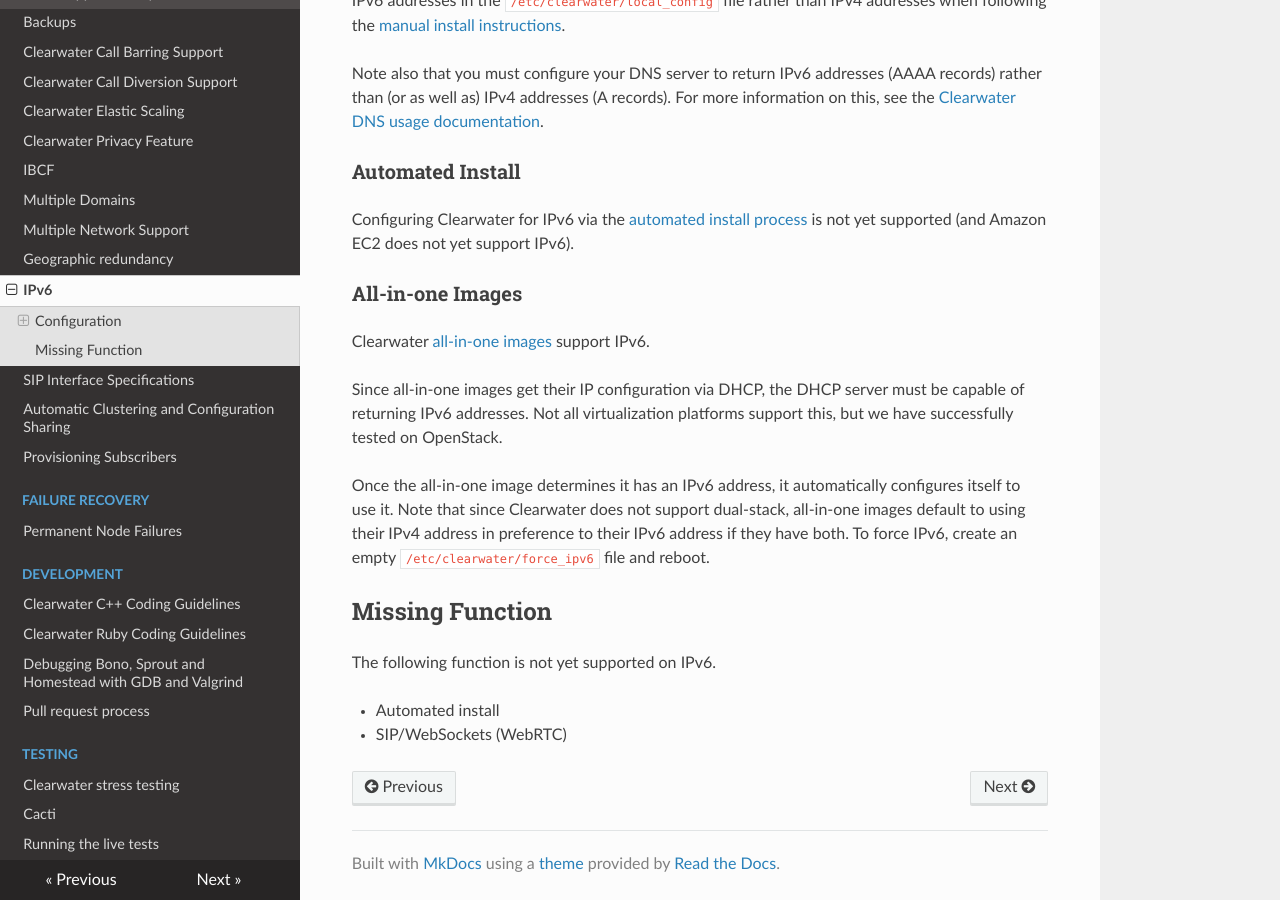
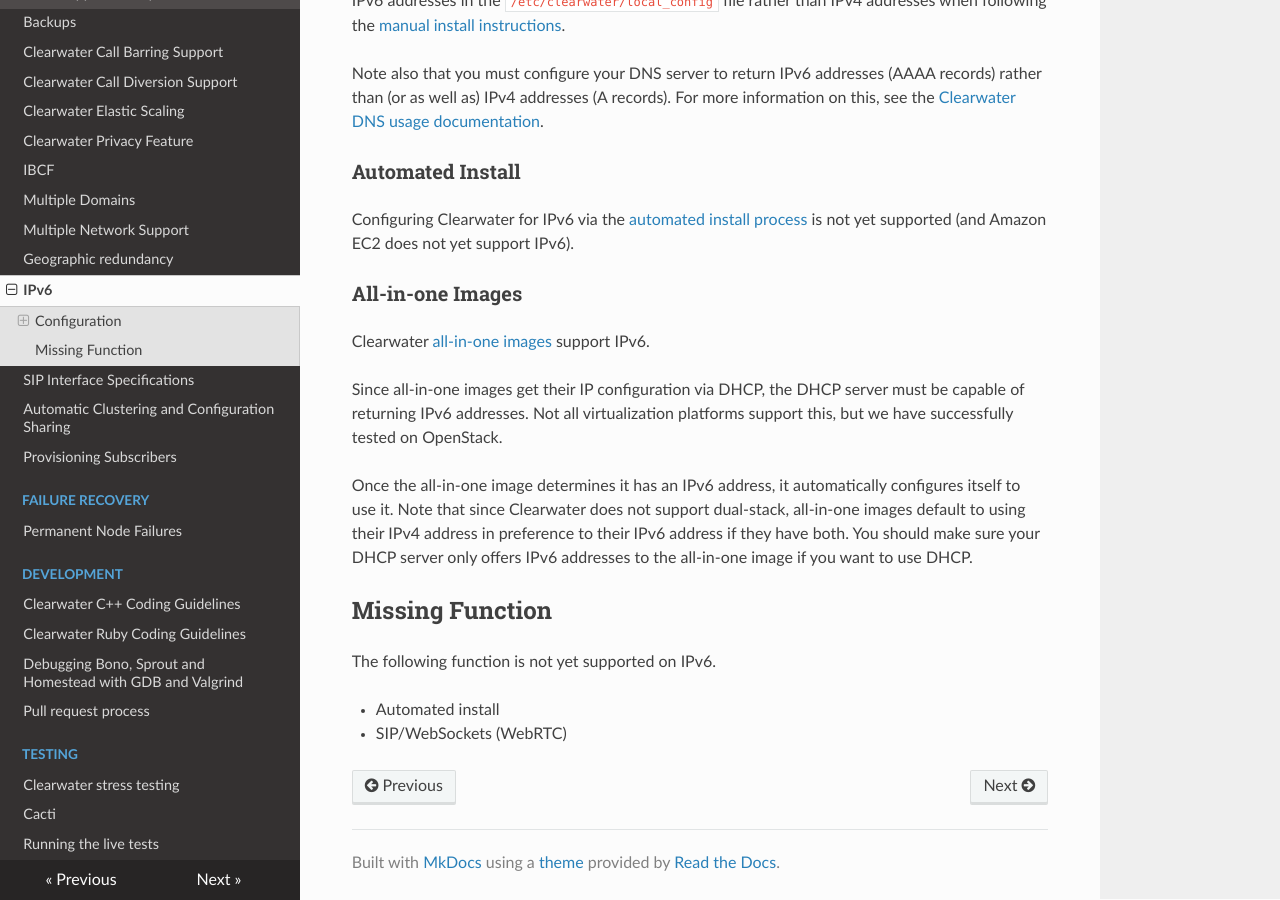
Before and after one commit to Metaswitch/clearwater-readthedocs, an MkDocs documentation site: the page built from docs/IPv6.md, in a window 1280 px wide and 900 px high, scrolled down 711 px. Built offline with MkDocs 1.6.1, drawn with Linux system fonts in a browser that asks for light colours; nearby versions of some CDN libraries; old or Windows-style settings are respelled for this version of MkDocs.

Commit message:
Update docs on IPv6

```diff
--- a/docs/IPv6.md
+++ b/docs/IPv6.md
@@ -32,7 +32,7 @@ Clearwater [all-in-one images](All_in_one_Images.md) support IPv6.
 
 Since all-in-one images get their IP configuration via DHCP, the DHCP server must be capable of returning IPv6 addresses.  Not all virtualization platforms support this, but we have successfully tested on OpenStack.
 
-Once the all-in-one image determines it has an IPv6 address, it automatically configures itself to use it.  Note that since Clearwater does not support dual-stack, all-in-one images default to using their IPv4 address in preference to their IPv6 address if they have both.  To force IPv6, create an empty `/etc/clearwater/force_ipv6` file and reboot.
+Once the all-in-one image determines it has an IPv6 address, it automatically configures itself to use it.  Note that since Clearwater does not support dual-stack, all-in-one images default to using their IPv4 address in preference to their IPv6 address if they have both. You should make sure your DHCP server only offers IPv6 addresses to the all-in-one image if you want to use DHCP.
 
 ## Missing Function
 
```
